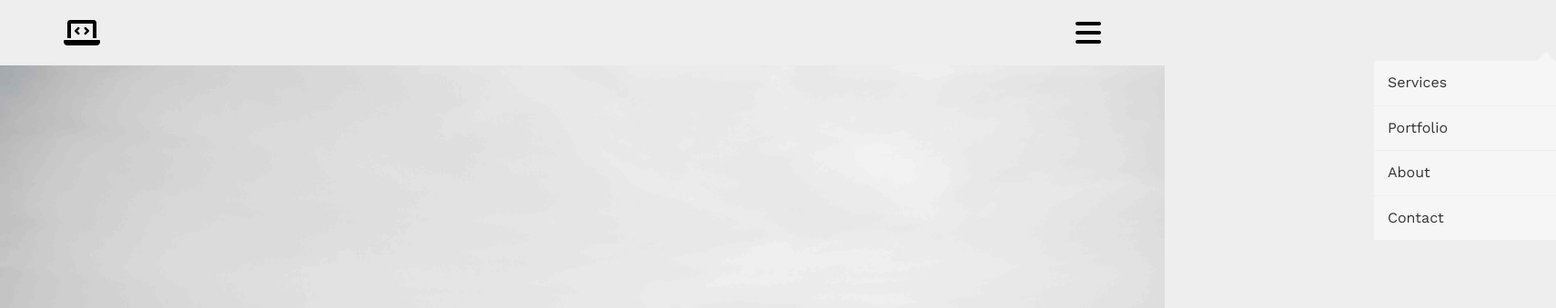
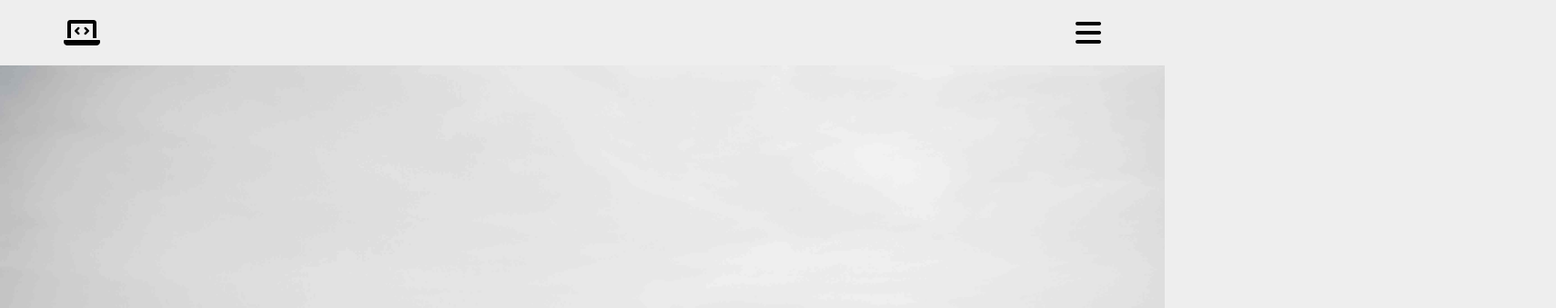
Before and after one commit to SalahSoussou/demo-web-page-design, a plain HTML site: page index.html in a window 1280 px wide. Shown: the top 339 px of the page at 91% size, 1710 px wide, since content can reach past the window. Drawn offline with nearby package versions, Linux system fonts and the light colour scheme; files that its build step writes are made by us from their sources.

Commit message:
open menu bug fixed

```diff
--- a/sass/main.sass
+++ b/sass/main.sass
@@ -5,7 +5,9 @@ $main-color: #10cab7
 body
     font-family: "Work Sans", sans-serif
     background-color: #eee
+    width: 100vw
     overflow-x: hidden
+    margin: 0
     .container
         padding: 0 15px
         margin: 0 auto
@@ -71,10 +73,11 @@ body
                 background-color: #f6f6f6
                 margin: 0px
                 padding: 0px
-                right: -500px
+                display: none
+                // right: -500px
                 transition: .4s
                 top: calc( 100% + 15px )
-                z-index: 10
+                z-index: 1
                 &::before
                     content: ''
                     border: 10px solid
```
